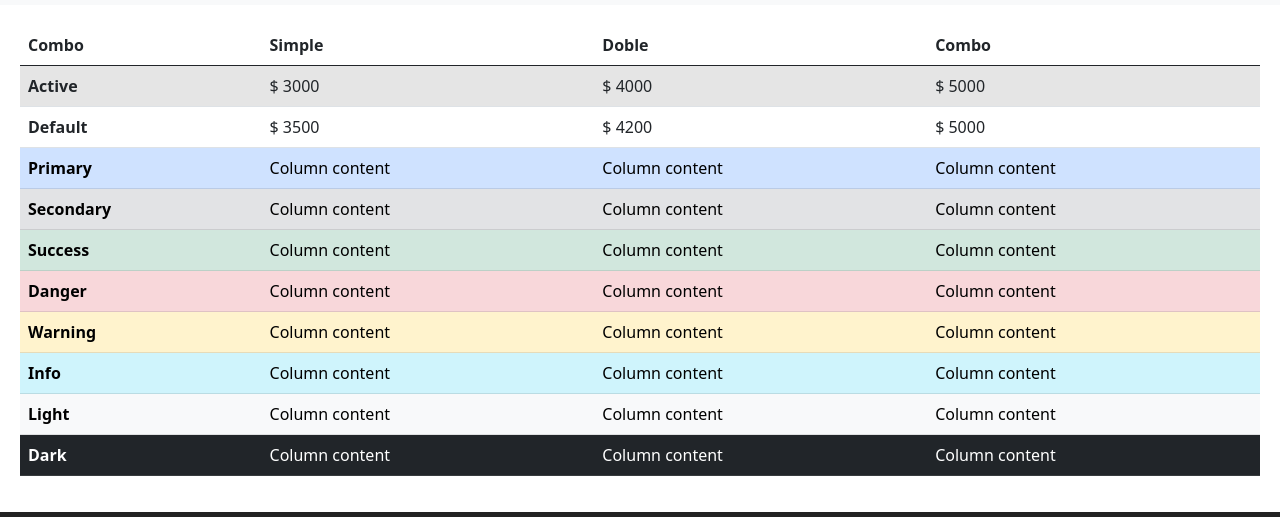
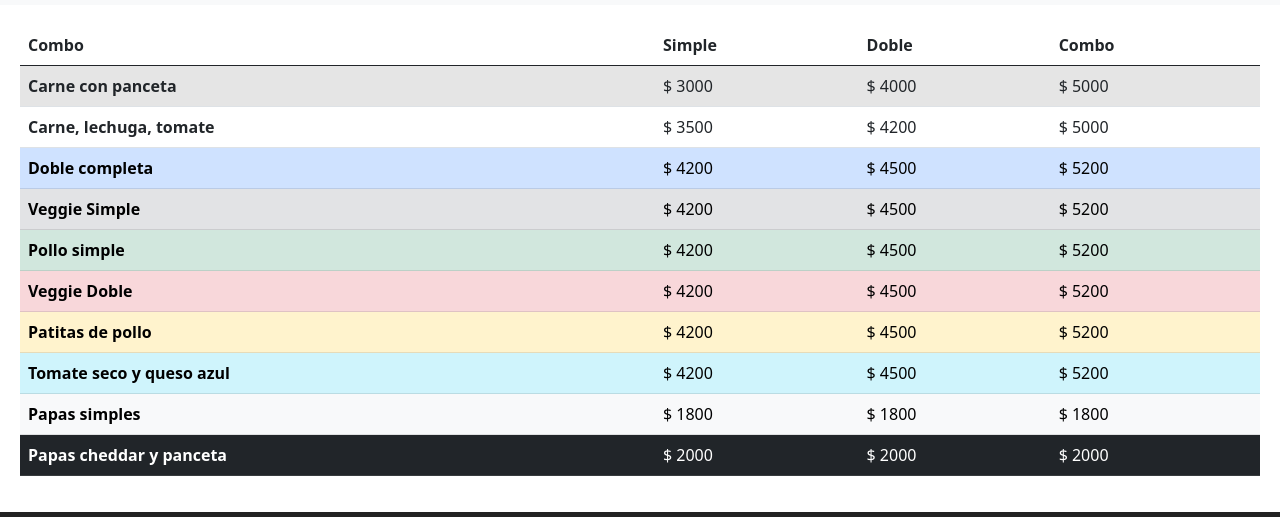
Before and after one commit to Analia-Jaime/DesarrolloWeb, a plain HTML site: page pages/precios.html in a window 1280 px wide. Shown: the part 51-568 px from the top of the page. Drawn offline with nearby package versions, Linux system fonts and the light colour scheme.

Commit message:
act20231001

```diff
--- a/pages/precios.html
+++ b/pages/precios.html
@@ -67,64 +67,64 @@
             </thead>
             <tbody>
               <tr class="table-active">
-                <th scope="row">Active</th>
+                <th scope="row">Carne con panceta</th>
                 <td>$ 3000</td>
                 <td>$ 4000</td>
                 <td>$ 5000</td>
               </tr>
               <tr>
-                <th scope="row">Default</th>
+                <th scope="row">Carne, lechuga, tomate</th>
                 <td>$ 3500</td>
                 <td>$ 4200</td>
                 <td>$ 5000</td>
               </tr>
               <tr class="table-primary">
-                <th scope="row">Primary</th>
-                <td>Column content</td>
-                <td>Column content</td>
-                <td>Column content</td>
+                <th scope="row">Doble completa</th>
+                <td>$ 4200</td>
+                <td>$ 4500</td>
+                <td>$ 5200</td>
               </tr>
               <tr class="table-secondary">
-                <th scope="row">Secondary</th>
-                <td>Column content</td>
-                <td>Column content</td>
-                <td>Column content</td>
+                <th scope="row">Veggie Simple</th>
+                <td>$ 4200</td>
+                <td>$ 4500</td>
+                <td>$ 5200</td>
               </tr>
               <tr class="table-success">
-                <th scope="row">Success</th>
-                <td>Column content</td>
-                <td>Column content</td>
-                <td>Column content</td>
+                <th scope="row">Pollo simple</th>
+                <td>$ 4200</td>
+                <td>$ 4500</td>
+                <td>$ 5200</td>
               </tr>
               <tr class="table-danger">
-                <th scope="row">Danger</th>
-                <td>Column content</td>
-                <td>Column content</td>
-                <td>Column content</td>
+                <th scope="row">Veggie Doble</th>
+                <td>$ 4200</td>
+                <td>$ 4500</td>
+                <td>$ 5200</td>
               </tr>
               <tr class="table-warning">
-                <th scope="row">Warning</th>
-                <td>Column content</td>
-                <td>Column content</td>
-                <td>Column content</td>
+                <th scope="row">Patitas de pollo</th>
+                <td>$ 4200</td>
+                <td>$ 4500</td>
+                <td>$ 5200</td>
               </tr>
               <tr class="table-info">
-                <th scope="row">Info</th>
-                <td>Column content</td>
-                <td>Column content</td>
-                <td>Column content</td>
+                <th scope="row">Tomate seco y queso azul</th>
+                <td>$ 4200</td>
+                <td>$ 4500</td>
+                <td>$ 5200</td>
               </tr>
               <tr class="table-light">
-                <th scope="row">Light</th>
-                <td>Column content</td>
-                <td>Column content</td>
-                <td>Column content</td>
+                <th scope="row">Papas simples</th>
+                <td>$ 1800</td>
+                <td>$ 1800</td>
+                <td>$ 1800</td>
               </tr>
               <tr class="table-dark">
-                <th scope="row">Dark</th>
-                <td>Column content</td>
-                <td>Column content</td>
-                <td>Column content</td>
+                <th scope="row">Papas cheddar y panceta</th>
+                <td>$ 2000</td>
+                <td>$ 2000</td>
+                <td>$ 2000</td>
               </tr>
             </tbody>
           </table>
--- a/style.css
+++ b/style.css
@@ -41,6 +41,18 @@ footer {
     text-align: center;
     padding: 10px;
 }
+
+@media (max-width: 768px) {
+    footer {
+        background-color: #222;
+        color: #fff;
+        text-align: center;
+        padding: 10px;
+        font-size: 1rem;
+    }
+}
+
+
 
 /* Estilos para los encabezados de sección */
 section h2 {
@@ -190,13 +202,38 @@ section img {
         grid-column: 1 / 2;
         grid-row: 1 / 2;
     }
+
     .item-2 {
         grid-column: 2 / 3;
         grid-row: 1 / 2;
     }
-    /* ...resto de items siguiendo este patrón... */
+
     .item-10 {
         grid-column: 1 / 4;
         grid-row: 4 / 5;
     }
 }
+
+  /* Estilos básicos para la sección */
+.work-with-us {
+    padding: 50px;
+    text-align: center;
+    background-color: #f4f4f4;
+    height: 70vh;
+
+}
+
+/* Estilo básico para el botón */
+.work-with-us button {
+    padding: 15px 30px;
+    border: none;
+    background-color: #333;
+    color: white;
+    cursor: pointer;
+    transition: background-color 0.3s;
+}
+
+/* Efecto hover para el botón */
+.work-with-us button:hover {
+    background-color: #555;
+}
```
Also changed, not shown: pages/aboutus.html (+4 -3 lines), pages/franquicias.html (+6 -6 lines), pages/menu.html (+9 -8 lines), pages/workwithus.html (+11 -7 lines), imagenes/hamburguesa21 - copia.jpg (added), 1 other file.
